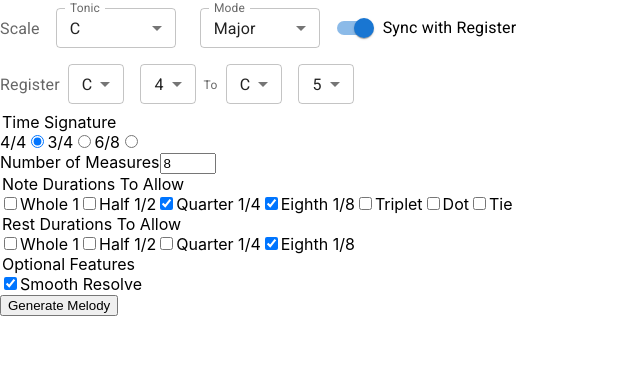
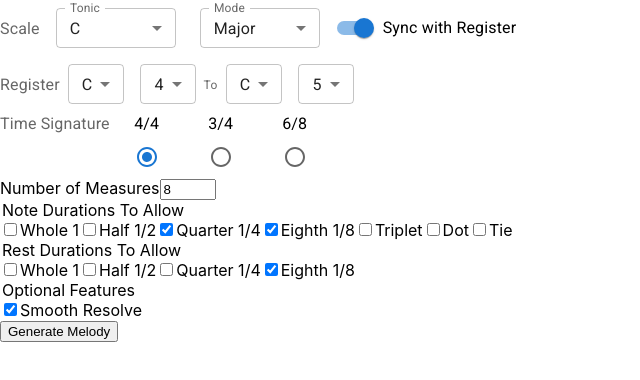
Before and after one commit to technikka/Abnormelodies_UI, a React (Create React App) app: page / in a window 1280 px wide. Shown: the top 380 px of the page, without its empty margins (0-640 px from the left). Built offline with nearby package versions, Linux system fonts and the light colour scheme.

Commit message:
change FormTimeSignature elements into MUI components

```diff
--- a/src/components/FormPitchRegister.js
+++ b/src/components/FormPitchRegister.js
@@ -6,7 +6,6 @@ import {
   MenuItem,
   FormLabel,
   FormHelperText,
-  FormGroup
 } from "@mui/material";
 
 const FormPitchRegister = (props) => {
--- a/src/components/FormTimeSignature.js
+++ b/src/components/FormTimeSignature.js
@@ -1,34 +1,34 @@
+import {
+  Grid,
+  FormControl,
+  FormControlLabel,
+  FormLabel,
+  RadioGroup,
+  Radio
+} from "@mui/material";
+
 const FormTimeSignature = (props) => {
   return (
     <div>
-      <legend>Time Signature</legend>
+      <Grid container>
+        <Grid item>
+          <FormLabel>Time Signature</FormLabel>
+        </Grid>
 
-      <label htmlFor="4/4">4/4</label>
-      <input
-        type="radio"
-        name="time_signature"
-        value="4/4"
-        checked={props.time_signature === "4/4"}
-        onChange={props.handleTimeSignatureChange}
-      />
-
-      <label htmlFor="3/4">3/4</label>
-      <input
-        type="radio"
-        name="time_signature"
-        value="3/4"
-        checked={props.time_signature === "3/4"}
-        onChange={props.handleTimeSignatureChange}
-      />
-
-      <label htmlFor="6/8">6/8</label>
-      <input
-        type="radio"
-        name="time_signature"
-        value="6/8"
-        checked={props.time_signature === "6/8"}
-        onChange={props.handleTimeSignatureChange}
-      />
+        <Grid item>
+          <FormControl>
+            <RadioGroup
+              value={props.time_signature}
+              onChange={props.handleTimeSignatureChange}
+              row="true"
+            >
+              <FormControlLabel value="4/4" control={<Radio />} label="4/4" labelPlacement="top" />
+              <FormControlLabel value="3/4" control={<Radio />} label="3/4" labelPlacement="top" />
+              <FormControlLabel value="6/8" control={<Radio />} label="6/8" labelPlacement="top"/>
+            </RadioGroup>
+          </FormControl>
+        </Grid>
+      </Grid>
     </div>
   );
 };
```
